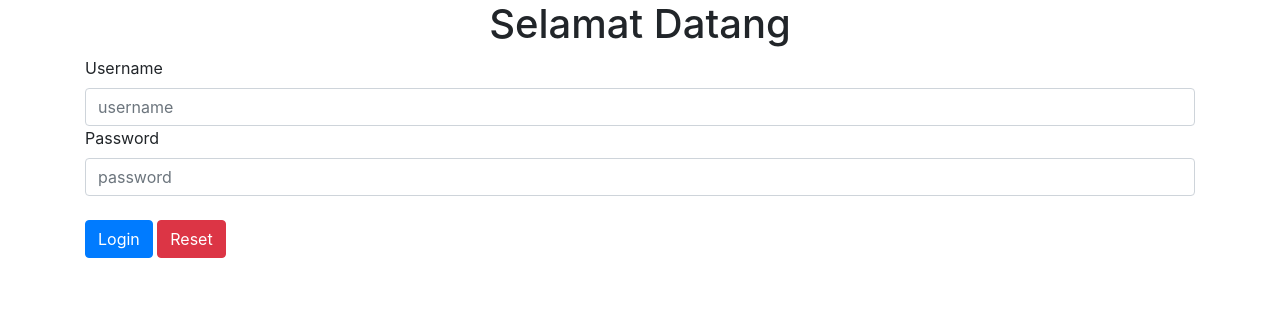
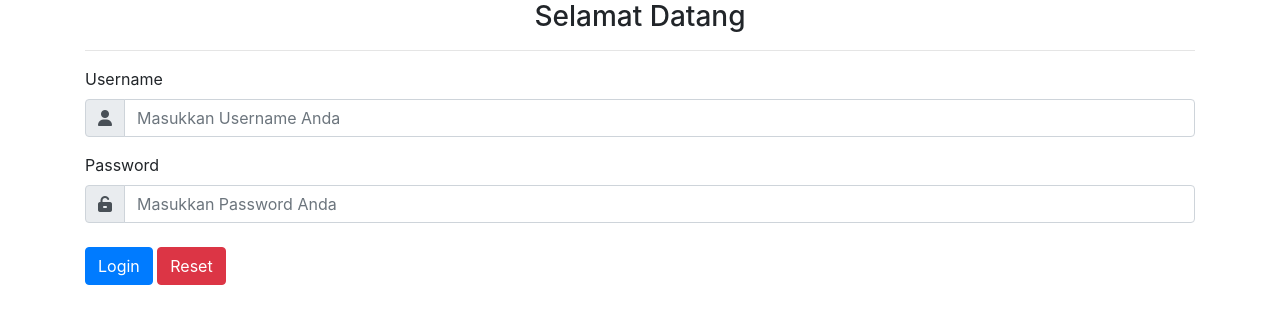
Before and after one commit to hanissiddiq/belajarci-nurisakbarbyhanis, a CodeIgniter app: page /belajarci-nurisakbarbyhanis/ in a window 1280 px wide. Shown: the top 324 px of the page. Run offline with CodeIgniter, Linux system fonts and the light colour scheme; some libraries are stand-ins or nearby versions.

Commit message:
View Login fix

```diff
--- a/belajarci/application/config/config.php
+++ b/belajarci/application/config/config.php
@@ -23,7 +23,7 @@ defined('BASEPATH') OR exit('No direct script access allowed');
 | a PHP script and you can easily do that on your own.
 |
 */
-$config['base_url'] = 'http://localhost/belajarci/';
+$config['base_url'] = 'http://localhost/belajarci-nurisakbarbyhanis/belajarci/';
 
 /*
 |--------------------------------------------------------------------------
--- a/belajarci/application/views/view_login.php
+++ b/belajarci/application/views/view_login.php
@@ -9,7 +9,8 @@
 
     <!-- Bootstrap CSS -->
     <link rel="stylesheet" href="https://cdn.jsdelivr.net/npm/bootstrap@4.6.1/dist/css/bootstrap.min.css" integrity="sha384-zCbKRCUGaJDkqS1kPbPd7TveP5iyJE0EjAuZQTgFLD2ylzuqKfdKlfG/eSrtxUkn" crossorigin="anonymous">
-    <link rel="stylesheet" type="text/css" href="../vendor/Login.css">
+    <link rel="stylesheet" type="text/css" href="<?php echo base_url()?>vendor/Login.css">
+    <link rel="stylesheet" type="text/css" href="<?php echo base_url()?>vendor/fontawesome-free-6.1.1-web/css/all.min.css">
 
     <title>Login Page</title>
   </head>
@@ -17,19 +18,30 @@
 
 	  <div class="container">
 
-		  <h1 class="text-center">Selamat Datang</h1>
+		  <h3 class="text-center">Selamat Datang</h3>
+	<hr>
 
 	<?php
 	echo form_open('auth/login');
 	?>
 
-	<div clas="form-group">
+	<div class="form-group">
 		<label for=""> Username</label>
-		<input class="form-control" type="text" name="username" placeholder="username">
+		<div class="input-group">
+			<div class="input-group-prepend">
+				<div class="input-group-text"><i class="fas fa-user"></i></div>
+			</div>
+			<input class="form-control" type="text" name="username" placeholder="Masukkan Username Anda">
+		</div>
 	</div>
-	<div clas="form-group">
+
+	<div class="form-group">
 		<label for=""> Password</label>
-		<input class="form-control" type="password" name="password" placeholder="password">
+		<div class="input-group">
+			<div class="input-group-prepend">
+				<div class="input-group-text"><i class="fas fa-unlock-alt"></i></div>
+			</div>
+		<input class="form-control" type="password" name="password" placeholder="Masukkan Password Anda">
 	</div>
 	<br>
 		<button type="submit" name="submit" class="btn btn-primary">Login</button>
```
